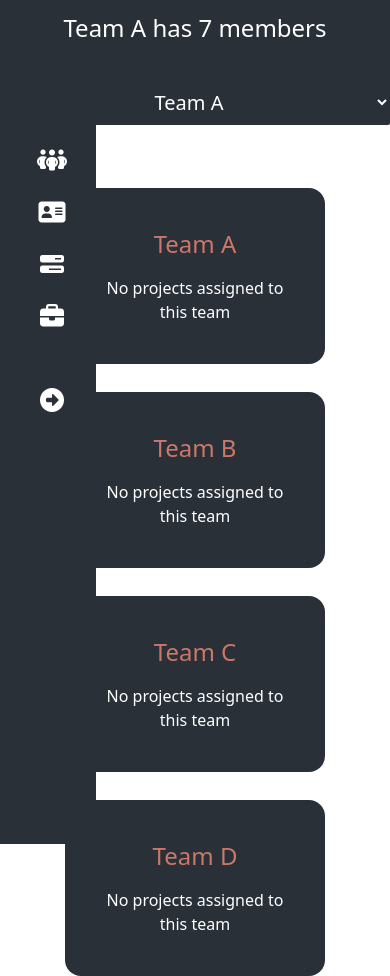
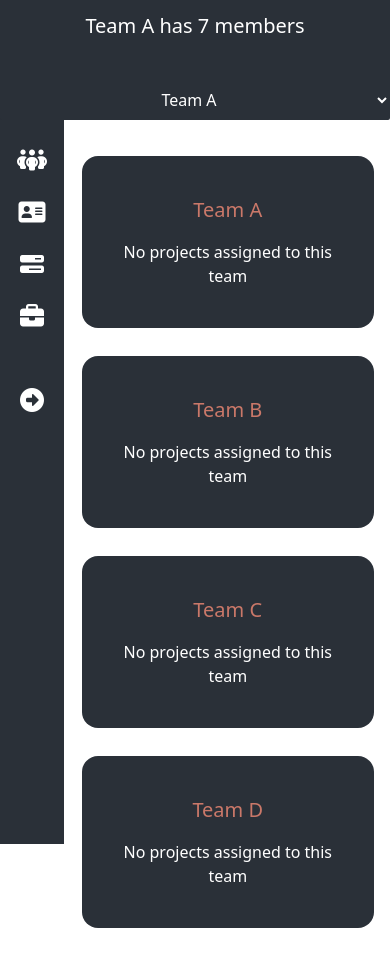
Before and after one commit to Onetyten/solidus_team_manager, a React (Vite) app: page /TeamList in a window 390 px wide. After the commit the page ends 928 px from the top, so only its background shows below. Built offline with nearby package versions, Linux system fonts and the light colour scheme.

Commit message:
Responsiveness update

```diff
--- a/src/Employees.jsx
+++ b/src/Employees.jsx
@@ -104,7 +104,7 @@ export default function Employees(props) {
 
 
     return (
-    <div className="flex flex-col items-center mt-40 pl-24">
+    <div className="flex flex-col items-center mt-32 sm:mt-40 pl-16 sm:pl-24">
 
 
         <div className='grid lg:grid-cols-3 sm:grid-cols-2 grid-cols-1 p-3 gap-y-7 gap-x-4'>
@@ -141,28 +141,28 @@ export default function Employees(props) {
           )}
           <div className='flex flex-col items-center w-full justify-center mt-6'>
             <i
-              className={`${showAdd ? "fa-minus" : "fa-plus"} fa-solid text-5xl bg-dark text-white p-5 rounded-full hover:text-accent`}
+              className={`${showAdd ? "fa-minus" : "fa-plus"} fa-solid text-xl sm:text-5xl bg-dark text-white p-5 rounded-full hover:text-accent`}
               onClick={toggleShowAdd}
             ></i>
 
             {showAdd && (
-              <div className="mt-6 bg-dark p-8 mb-6 flex flex-col w-full items-center justify-center rounded-2xl">
+              <div className="mt-6 bg-dark p-4 sm:p-8 mb-6 flex flex-col w-full items-center justify-center rounded-2xl">
                 <input
                   type="text"
                   placeholder="Name"
-                  className="text-black p-4 rounded-md"
+                  className="text-black p-2 sm:p-4 rounded-md"
                   value={newEmployeeName}
                   onChange={(e) => setNewEmployeeName(e.target.value)}
                 />
                 <input
                   type="text"
                   placeholder="Designation"
-                  className="text-black p-4 rounded-md mt-4"
+                  className="text-black p-2 sm:p-4 rounded-md mt-4"
                   value={newEmployeeDesignation}
                   onChange={(e) => setNewEmployeeDesignation(e.target.value)}
                 />
                 <button
-                  className="mt-4 bg-accent text-white p-4 rounded-md"
+                  className="mt-4 bg-accent text-white p-2 sm:p-4 rounded-md"
                   onClick={handleAddEmployee}
                 >
                   Add new Employee
--- a/src/Header.jsx
+++ b/src/Header.jsx
@@ -4,7 +4,7 @@ export default function Header(props) {
   const{selectedTeam,teamMemberCount} = props
   return (
     <div className='w-full h-20 bg-dark py-3 fixed '>
-        <h1 className='text-2xl sm:text-3xl text-white text-center'>
+        <h1 className='text-xl sm:text-3xl text-white text-center'>
            {selectedTeam} has {teamMemberCount} {teamMemberCount ==1?"member":"members"}
         </h1>
     </div>
--- a/src/ProjectAssignment.jsx
+++ b/src/ProjectAssignment.jsx
@@ -50,8 +50,8 @@ const handleProjectChange = (
 
 
   return (
-    <div className="flex justify-center items-center w-[99%]">
-      <div className="grid grid-cols-1 lg:grid-cols-2 ml-20 mt-40 gap-5 w-[90%] grid-flow-row-dense">
+    <div className="flex justify-center items-center w-[99%] ">
+      <div className="grid grid-cols-1 lg:grid-cols-2 ml-20 sm:ml-32  mr-4 mt-36 sm:mt-40 gap-5 w-[90%] grid-flow-row-dense">
         <ProjectTag name="Backlog" id="Backlog" projects={projects.filter(project => project.id === "Backlog")} handleProjectChange={handleProjectChange} teams = {teams} selectedTeam ={selectedTeam} setSelectedTeam={setSelectedTeam} />
         <ProjectTag name="Ready" id="Ready" projects={projects.filter(project => project.id === "Ready")} handleProjectChange={handleProjectChange} teams = {teams} selectedTeam ={selectedTeam} setSelectedTeam={setSelectedTeam} />
         <ProjectTag name="In process" id="Inprocess" projects={projects.filter(project => project.id === "Inprocess")} handleProjectChange={handleProjectChange} teams = {teams} selectedTeam ={selectedTeam} setSelectedTeam={setSelectedTeam}/>
--- a/src/ProjectElement.jsx
+++ b/src/ProjectElement.jsx
@@ -41,7 +41,7 @@ export default function ProjectElement(props) {
 
   return (
     <div className="grid w-full border-4 border-white mb-7 pt-4 bg-my-blue rounded-xl gap-7">
-      <div className="flex w-full px-4 justify-between">
+      <div className="flex w-full px-4 justify-between flex-wrap">
         <p>{name}</p>
         <div>
           <select
@@ -59,11 +59,11 @@ export default function ProjectElement(props) {
         </div>
       </div>
 
-      <div className="flex w-full px-4 justify-between items-center">
+      <div className="flex w-full flex-wrap px-4 justify-between items-center">
         <input
           type="date"
           value={startDate}
-          className="bg-my-grey text-dark p-2 rounded-lg"
+          className="bg-my-grey text-dark p-2 my-5 sm:my-0 rounded-lg"
           readOnly
         />
         <i className="fa-solid fa-arrow-right"></i>
--- a/src/ProjectTag.jsx
+++ b/src/ProjectTag.jsx
@@ -41,8 +41,8 @@ export default function ProjectTag(props) {
 
 
   return (
-    <div className="border-2 border-dark p-4 rounded-xl w-full mb-16 bg-dark">
-      <h2 className="text-xl pb-3 text-white">{name}</h2>
+    <div className="border-2 border-dark p-2 sm:p-4 rounded-xl w-full mb-16 bg-dark">
+      <h2 className="text-lg sm:text-xl pb-3 text-white">{name}</h2>
       {projects.map((project) => (
         <ProjectElement key={project.name} project={project} handleProjectChange={handleProjectChange} teams = {teams} selectedTeam= {selectedTeam} setSelectedTeam = {setSelectedTeam} />
       ))}
--- a/src/SelectTeam.jsx
+++ b/src/SelectTeam.jsx
@@ -5,10 +5,10 @@ export default function SelectTeam(props) {
   return (
     <div className='fixed left-1/2 top-20 transform -translate-x-1/2 w-screen'>
         <select
-            name="" id="" className='text-xl text-white text-center bg-dark py-2 mb-10 w-full rounded-b-sm' value={selectedTeam} onChange={handleSelectedTeam}
+            name="" id="" className='sm:text-lg text-md text-white text-center bg-dark py-2 mb-10 w-full rounded-b-sm' value={selectedTeam} onChange={handleSelectedTeam}
         >
             {teams.map((team) => (
-            <option key={team} value={team} className='opacity-10'>
+            <option key={team} value={team} className='opacity-10 sm:text-lg text-sm'>
                 {team}
             </option>
             ))}
--- a/src/Sidebar.jsx
+++ b/src/Sidebar.jsx
@@ -9,16 +9,16 @@ const{toggleTab,openTab,isLeft} = props
   return (
     <div className='fixed'>
       <div className='relative'>
-        {/* {openTab && (
-          <div className="fixed inset-0 bg-black bg-opacity-50 backdrop-blur-sm -z-50 w-72"></div>
-        )} */}
+        {openTab && (
+          <div className="fixed inset-0 bg-black bg-opacity-50 backdrop-blur-sm -z-50 w-60 sm:w-72"></div>
+        )}
 
-       <div className={`${openTab ?"w-72 bg-[#2a303885]":"w-24 bg-[#2a3038]"}  min-h-screen relative text-white pl-2 pt-20 sm:pt-20`}>
+       <div className={`${openTab ?" w-60 sm:w-72 bg-[#2a303885]":"w-16 sm:w-24 bg-[#2a3038]"}  min-h-screen relative text-white pl-0 sm:pl-2 pt-20 sm:pt-20`}>
 
-        <i className={`fa-solid ${isLeft ? "fa-circle-right":"fa-circle-left"} absolute right-8 text-2xl sm:text-4xl top-96 cursor-pointer hover:text-accent`} onClick={toggleTab}></i>
+        <i className={`fa-solid ${isLeft ? "fa-circle-right":"fa-circle-left"} absolute right-5 sm:right-8 text-2xl sm:text-4xl top-96 cursor-pointer hover:text-accent`} onClick={toggleTab}></i>
 
 
-        <div className='flex flex-col mt-16 px-5 gap-5'>
+        <div className='flex flex-col mt-16 px-0 sm:px-5 gap-5'>
             <Link to="/">
               <SidebarWidget openTab = {openTab} name = 'My Team ' sec='fa-solid fa-people-group text-2xl sm:text-4xl'/>
             </Link>
--- a/src/TeamList.jsx
+++ b/src/TeamList.jsx
@@ -2,18 +2,18 @@ import React from 'react';
 
 export default function TeamList({ teams, projects }) {
   return (
-    <div className='mt-40'>
-      <div className='flex justify-center w-full mt-4'>
-        <div className='w-full flex flex-col justify-center items-center'>
+    <div className='mt-28 lg:mt-40 flex'>
+      <div className='flex w-full mt-4'>
+        <div className='w-full flex flex-col justify-end sm:items-center items-end'>
           {teams.map((team) => {
             const teamProjects = projects.filter(
               (project) => project.selectedTeam === team
             );
 
             return (
-              <div key={team} className='cursor-pointer mt-7 bg-dark p-10 w-4/6 rounded-2xl'>
+              <div key={team} className='cursor-pointer mt-7 bg-dark p-10 w-[75%] mr-4 sm:ml-[12%] sm:mr-0 lg:ml-0 lg:mr-0 sm:p-5 sm:w-4/6 rounded-2xl'>
                 <div className='flex items-center justify-between'>
-                  <h4 className='text-accent w-full text-center text-2xl'>
+                  <h4 className='text-accent w-full text-center text-xl'>
                     {team}
                   </h4>
                 </div>
```
Also changed, not shown: src/GroupedTeamMembers.jsx (+14 -14 lines).
